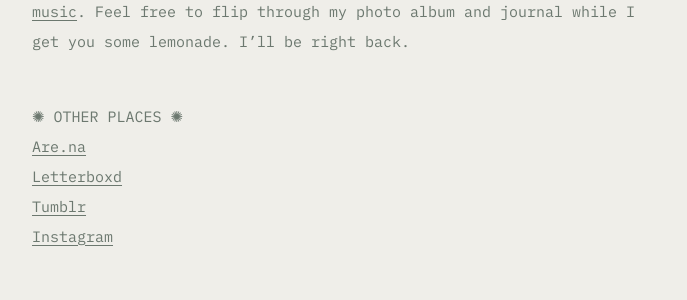
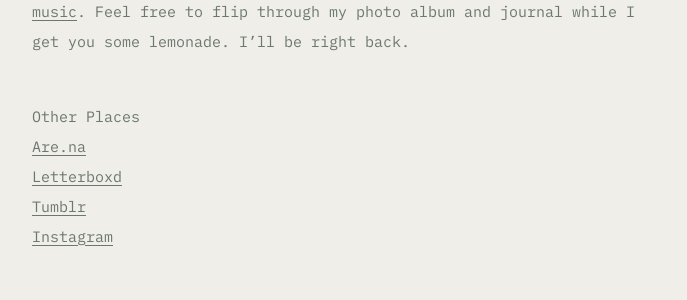
Before and after one commit to comballar/comballar.github.io, a Jekyll site: the page built from about.md, in a window 1280 px wide. Shown: the part 1192-1492 px from the top of the page, without its empty margins (88-775 px from the left). Built offline with Jekyll 4.4.1, drawn with Linux system fonts in a browser that asks for light colours.

```diff
--- a/about.md
+++ b/about.md
@@ -11,7 +11,7 @@ permalink: /about/
 <p>Hi, I’m Phoemela Ballaran and this is my home on the web where I share things that are important to me with whoever’s willing to visit.
   Just like everyone, I like reading <a href="https://literal.club/comoballar" target="_blank">books</a> and listening to <a href="https://radio4000.com/comoballar" target="_blank">music</a>.
   Feel free to flip through my photo album and journal while I get you some lemonade. I’ll be right back.</p>
-<br>✺ OTHER PLACES ✺
+<br>Other Places
 <br><a href="https://are.na/phoemela-ballaran" target="_blank">Are.na</a>
 <br><a href="https://letterboxd.com/comoballar/" target="_blank">Letterboxd</a>
 <br><a href="https://comoballar.tumblr.com/" target="_blank">Tumblr</a>
```
